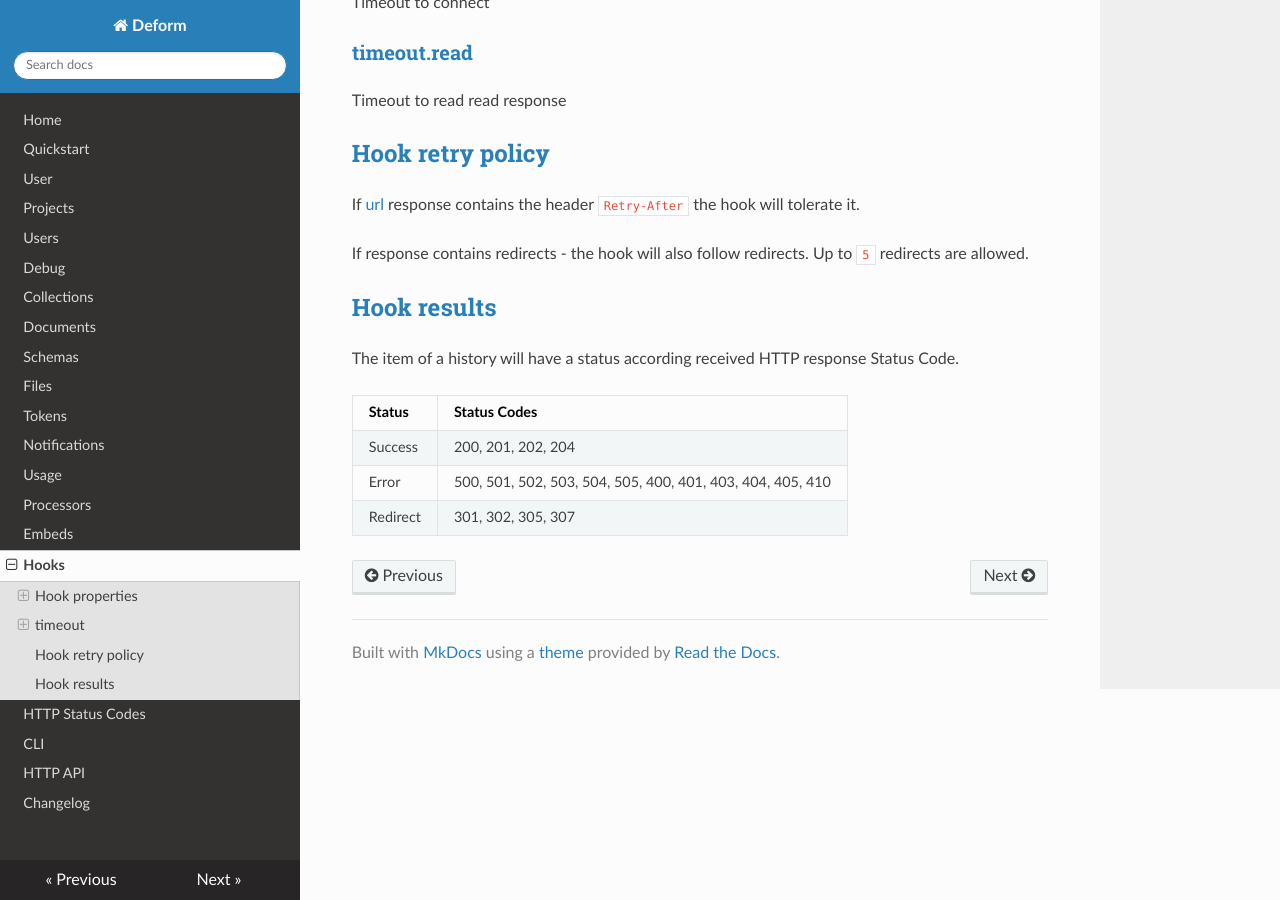
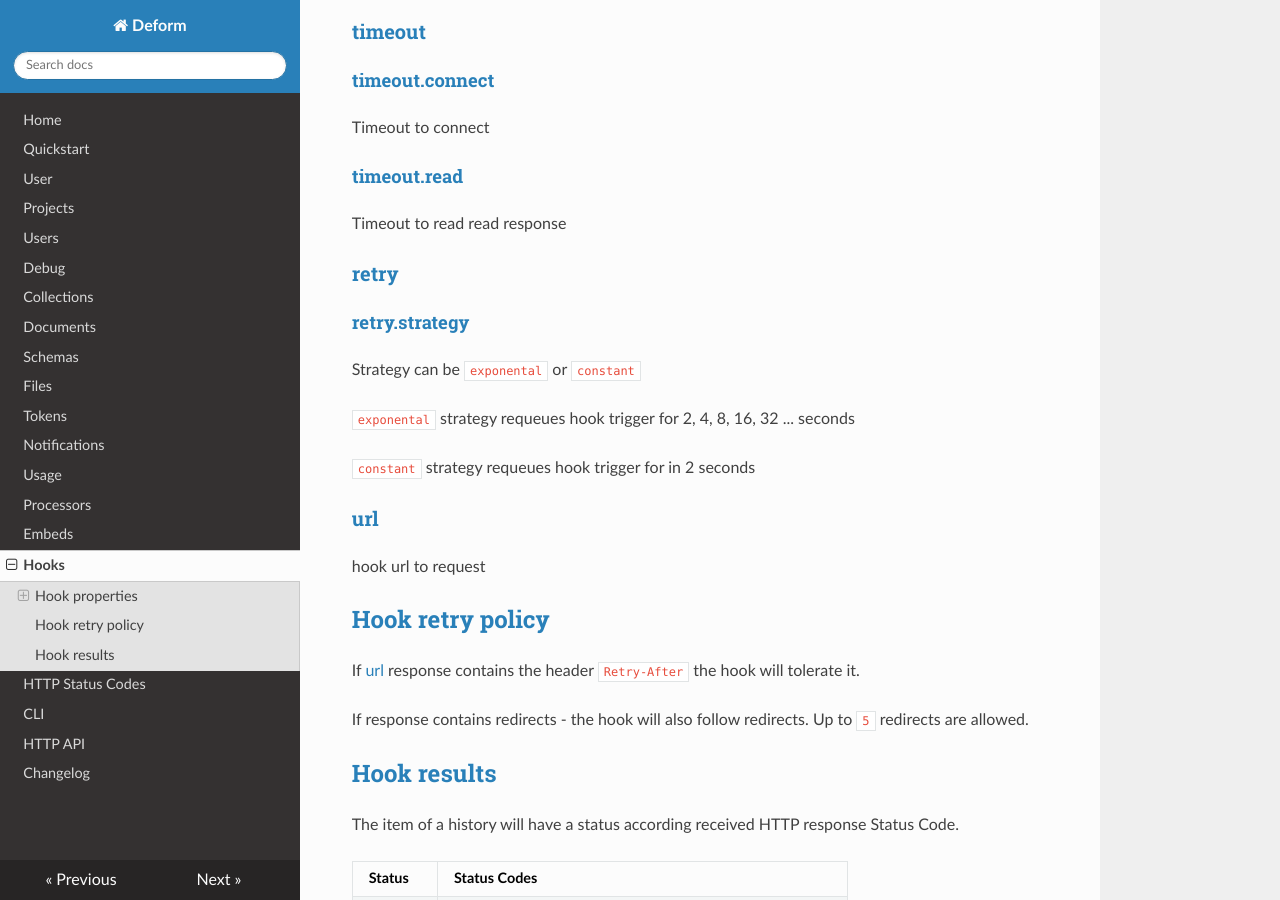
Before and after one commit to deformio/docs, an MkDocs documentation site: the page built from docs/hooks.md, in a window 1280 px wide and 900 px high, scrolled down 2583 px. Built offline with MkDocs 1.6.1, drawn with Linux system fonts in a browser that asks for light colours; nearby versions of some CDN libraries; old or Windows-style settings are respelled for this version of MkDocs; some of the changed text lies outside the part shown.

Commit message:
Hooks retry strategy

```diff
--- a/docs/hooks.md
+++ b/docs/hooks.md
@@ -30,22 +30,30 @@ Hooks **are triggered by documents** only.
 	    "triggers": [
 	        "created"
 	    ],
-	    "url": "https://example.com/url-to-post-to"
+	    "url": "https://example.com/url-to-post-to",
+	    "timeout": {
+	    	"read": 10,
+	    	"connect": 1,
+	    },
+	    "retry": {
+	    	"strategy": "exponental"
+	    }
 	}
 
 
 Property                  | Type          | Description
 --------------------------|---------------|-------------
-\_id                      | string        | unique identity of the hook
-name                      | string        | name of a hook
-collection                | string        | collection which contains a documents called hook to trigger
-condition                 | object        | condition of a successful hook trigger
-headers                   | object        | http request headers
-method                    | string        | http method to commit a request
-triggers                  | array         | document event to trigger a hook
-request\_payload\_wrapper | string        | name of `payload` property
-url                       | string        | url to commit a http request
-timeout                   | object        | timeouts to connect and read
+[_id](/hooks/#_id)                      | string        | unique identity of the hook
+[name](/hooks/#name)                      | string        | name of a hook
+[collection](/hooks/#collection)                | string        | collection which contains a documents called hook to trigger
+[condition](/hooks/#condition)                 | object        | condition of a successful hook trigger
+[headers](/hooks/#headers)                   | object        | http request headers
+[method](/hooks/#method)                    | string        | http method to commit a request
+[triggers](/hooks/#triggers)                  | array         | document event to trigger a hook
+[request_payload_wrapper](/hooks/#request_payload_wrapper) | string        | name of `payload` property
+[url](/hooks/#url)                       | string        | url to commit a http request
+[timeout](/hooks/#timeout)                   | object        | timeouts to connect and read
+[retry](/hooks/#retry)                     | object        | retry settings
 
 
 ### collection
@@ -94,21 +102,35 @@ In some cases you may need a webhook to `PUT` a processed document to your cache
 
 When a document event matches `created`, `updated`, `deleted` the webhook triggers.
 
-### request\_payload\_wrapper
+### request_payload_wrapper
 
 By default a payload of a webhook is wrapped to `payload` property.
 
 Sometimes you may need it to be a different root property.
 
-## timeout
+### timeout
 
-### timeout.connect
+#### timeout.connect
 
 Timeout to connect
 
-### timeout.read
+#### timeout.read
 
 Timeout to read read response
+
+### retry
+
+#### retry.strategy
+
+Strategy can be `exponental` or `constant`
+
+`exponental` strategy requeues hook trigger for 2, 4, 8, 16, 32 ... seconds
+
+`constant` strategy requeues hook trigger for in 2 seconds
+
+### url
+
+hook url to request
 
 ## Hook retry policy
 
```
